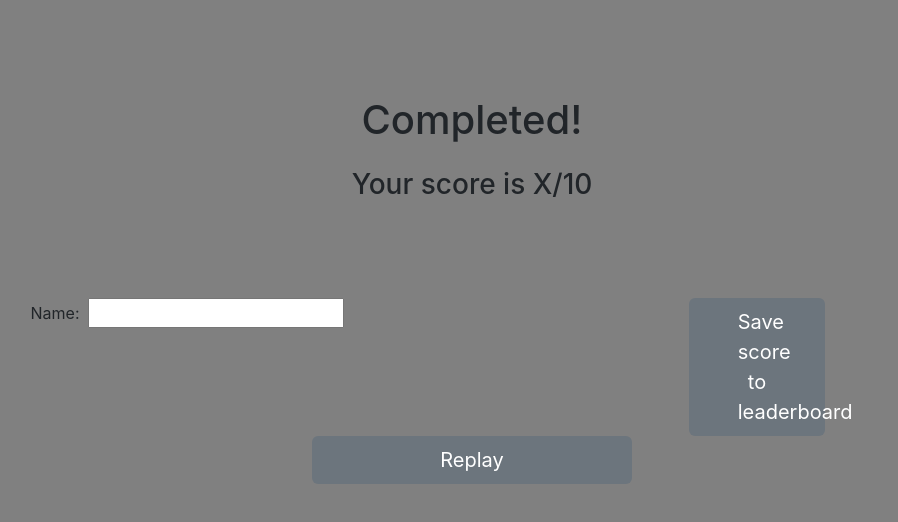
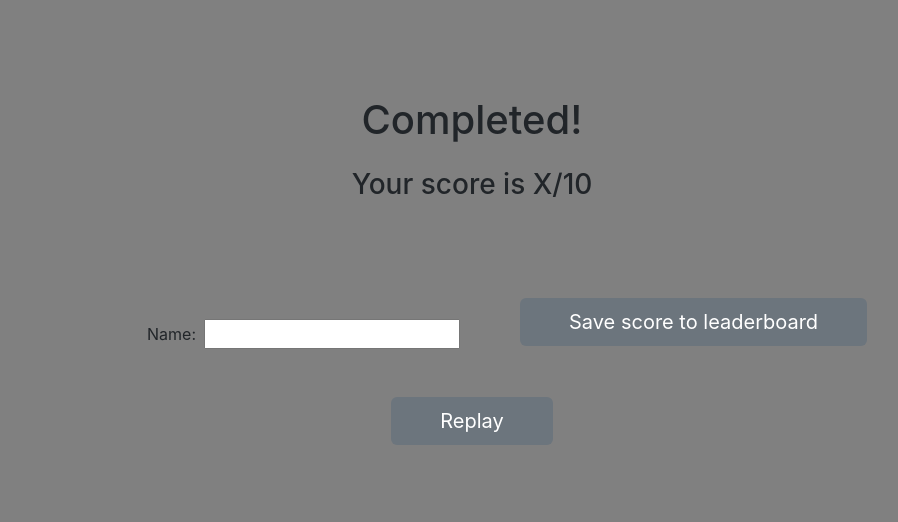
Before and after one commit to TehowennatheGott/WebDevProject01, a React (Create React App) app: page /result in a window 1280 px wide. Shown: the top 522 px of the page, without its empty margins (168-1066 px from the left). Built offline with nearby package versions, Linux system fonts and the light colour scheme.

Commit message:
Style and layout adjustments

```diff
--- a/src/SquareButton.jsx
+++ b/src/SquareButton.jsx
@@ -1,10 +1,10 @@
 import React from 'react'
-import { Link, Outlet } from 'react-router-dom'
+import { Link } from 'react-router-dom'
 
 function SquareButton(props) {
   return (
     <div>
-        <Link to={props.destination} className='btn btn-lg text-bg-secondary px-5 w-25 rounded-2'>{props.text}</Link>
+        <Link to={props.destination} className='btn btn-lg text-bg-secondary px-5 rounded-2'>{props.text}</Link>
     </div>
   )
 }
--- a/src/index.jsx
+++ b/src/index.jsx
@@ -1,12 +1,12 @@
 import React from 'react';
 import ReactDOM from 'react-dom/client';
 import './index.css';
-import Home from './Home';
+import Home from './home';
 import Catagory from './catagory';
 import Quiz from './quiz';
 import Result from './result';
 import Leaderboard from './leaderboard';
-import NotFound from './NotFound';
+import NotFound from './notFound';
 import reportWebVitals from './reportWebVitals';
 import { BrowserRouter, Routes, Route } from "react-router-dom";
 
--- a/src/leaderboard.jsx
+++ b/src/leaderboard.jsx
@@ -5,11 +5,19 @@ import SquareButton from './SquareButton.jsx';
 function leaderboard() {
   return (
     <div>
-      <div className="text-center">
-        <h1 className="mt-5 pt-5 pb-3">Top Scores</h1>
-        <SquareButton destination="/catagory" text="Replay" />
+      <div className="">
+        <div className="container-fluid">
+          <div className="row m-0 p-0">
+            <div className="col-8 p-0">
+              <h1 className="mt-5 pt-5 pb-3 pe-5 text-end">Top Scores</h1>
+            </div>
+            <div className="col text-end pt-5 mt-3 pe-3">
+              <SquareButton style="" destination="/catagory" text="Replay" />
+            </div>
+          </div>
+        </div>
         <br/><br/>
-        <div className="container-fluid w-75">
+        <div className="container-fluid w-75 text-center">
           <Row name="Name" catagory="Catagory" score="Score" style="fw-bold"/>
           <Row name="" catagory="" score=""/>
           <Row name="" catagory="" score=""/>
--- a/src/result.jsx
+++ b/src/result.jsx
@@ -4,21 +4,26 @@ import SquareButton from './SquareButton'
 function result() {
   return (
     <>
-    <div className="text-center">
+    <div>
+      <div className="text-center">
       <h1 className="mt-5 pt-5 pb-3">Completed!</h1>
       <h3 className="fs-3 mb-5 pb-5">Your score is <span>{/* This value will be changed with the sessionStorage results */}X</span>/10</h3>
-      <div className="container">
-        <div className="row">
-          <div className="col">
-            <label className="pe-2">Name: </label>
+
+      </div>
+      <div className="container-fluid mb-5">
+        <div className="row m-0">
+          <div className="col text-end align-middle">
+            <label className="pe-2 pt-4">Name: </label>
             <input type="text" id="name" name="name"/>
           </div>
-          <div className="col-6">
+          <div className="col-6 px-5">
             <SquareButton destination="/leaderboard" text="Save score to leaderboard" />
           </div>
         </div>
       </div>
-      <SquareButton destination="/catagory" text="Replay" />
+      <div className="text-center">
+        <SquareButton destination="/catagory" text="Replay" />
+      </div>
     </div>
     </>
   )
```
